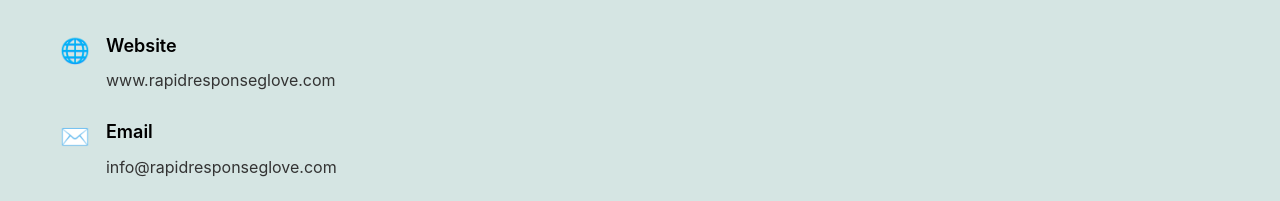
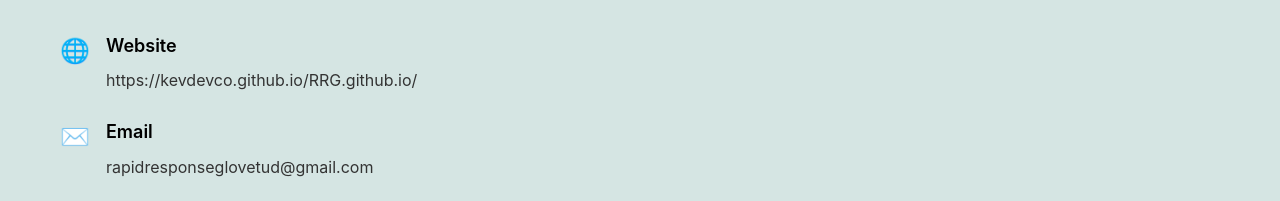
Before and after one commit to Kevdevco/RRG.github.io, a plain HTML site: page index.html in a window 1280 px wide. Shown: the part 6373-6574 px from the top of the page. Drawn offline with Linux system fonts and the light colour scheme.

Commit message:
Update index.html

```diff
--- a/index.html
+++ b/index.html
@@ -977,14 +977,14 @@
                         <div class="contact-icon">🌐</div>
                         <div class="contact-text">
                             <h4>Website</h4>
-                            <p><a href="http://www.rapidresponseglove.com" target="_blank">www.rapidresponseglove.com</a></p>
+                            <p><a href="https://kevdevco.github.io/RRG.github.io/" target="_blank">https://kevdevco.github.io/RRG.github.io/</a></p>
                         </div>
                     </div>
                     <div class="contact-item">
                         <div class="contact-icon">✉️</div>
                         <div class="contact-text">
                             <h4>Email</h4>
-                            <p><a href="mailto:info@rapidresponseglove.com">info@rapidresponseglove.com</a></p>
+                            <p><a href="mailto:rapidresponseglovetud@gmail.com">rapidresponseglovetud@gmail.com</a></p>
                         </div>
                     </div>
                     <div class="contact-item">
```
